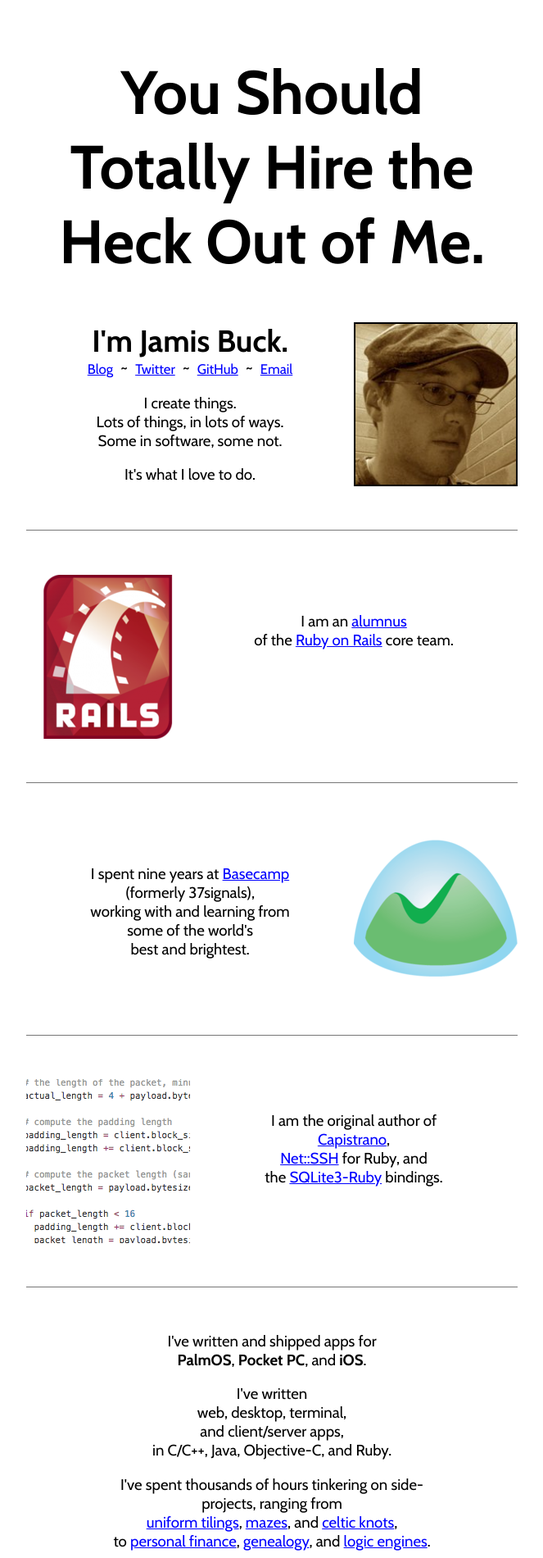
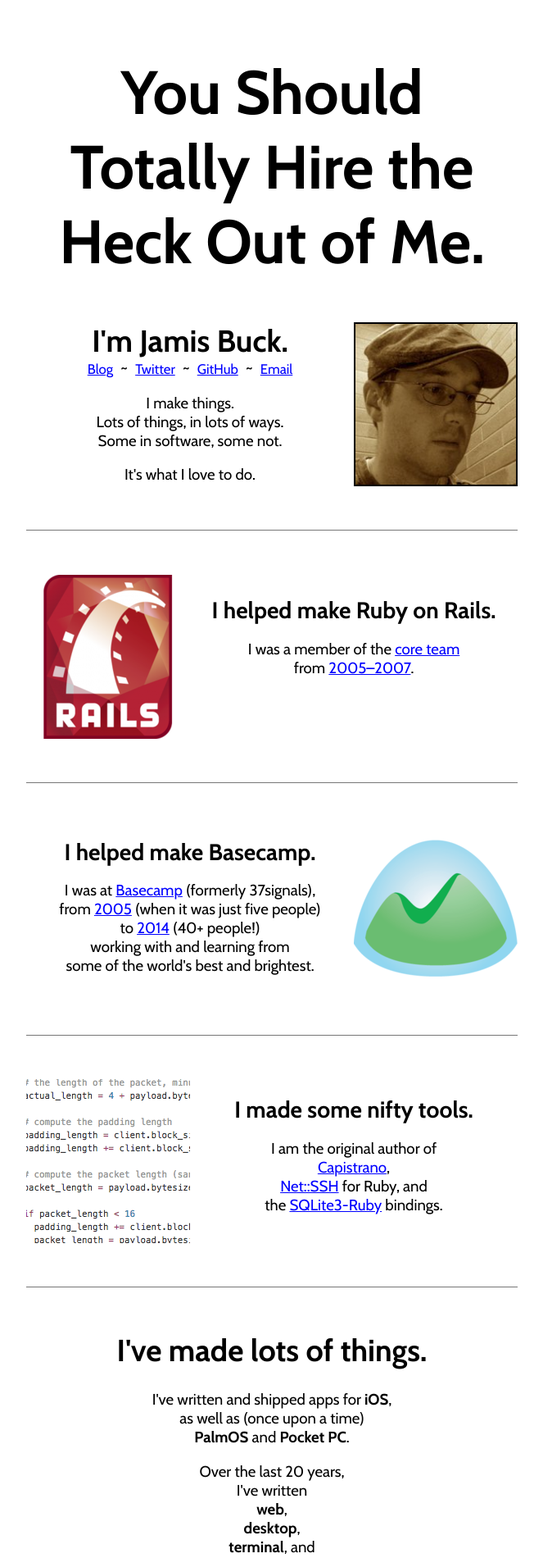
Before and after one commit to jamis/buckblog, a Jekyll site: the page me.html, which Jekyll copies as it is, in a window 1280 px wide. Shown: the top 1900 px of the page at 82% size, without its empty margins (308-971 px from the left). Built offline with Jekyll 4.4.1, drawn with Linux system fonts in a browser that asks for light colours; Markdown is read by kramdown in place of the engine named in the settings; comment, search, counter and statistics services are not loaded; some of the changed text lies outside the part shown.

Commit message:
wordsmithing

```diff
--- a/me.html
+++ b/me.html
@@ -5,19 +5,28 @@
   <meta charset="UTF-8" />
   <link href='http://fonts.googleapis.com/css?family=Cabin:400,700' rel='stylesheet' type='text/css'>
   <style type="text/css">
-    * {
+    html, body {
+      margin: 0;
       font-family: 'Cabin', sans-serif;
       font-size: 14pt;
     }
 
-    html, body {
-      margin: 0;
+    .container {
+      margin: 0 auto;
+      width: 600px;
     }
 
-    .container {
-      margin: 0 auto;
-      margin-bottom: 100pt;
-      width: 600px;
+    .footer {
+      font-size: 80%;
+      text-align: center;
+      color: #777;
+      margin-top: 50pt;
+      margin-bottom: 25pt;
+    }
+
+    .footer a {
+      color: 77f;
+      font-size: 90%;
     }
 
     .availability {
@@ -93,18 +102,21 @@
       border: 2px solid black;
     }
 
-    .callout {
+    h1.callout {
       text-align: center;
       padding: 20px 0;
       font-size: 400%;
       font-weight: bold;
       border-top: 4px solid black;
       border-bottom: 4px solid black;
+      margin: 40pt 0;
     }
 
-    .answer {
+    h2.callout {
+      text-align: center;
       font-size: 200%;
       font-weight: bold;
+      margin: 20pt 0;
     }
 
     .caveats {
@@ -134,7 +146,7 @@
           <a href="http://twitter.com/jamis">Twitter</a> ~
           <a href="http://github.com/jamis">GitHub</a> ~
           <a href="mailto:jamis@jamisbuck.org">Email</a></p>
-        <p>I create things.<br />
+        <p>I make things.<br />
            Lots of things, in lots of ways.<br />
            Some in software, some not.</p>
         <p>It's what I love to do.</p>
@@ -149,18 +161,20 @@
         <img src="./images/me-rails-logo.png" width="200" height="200" />
       </div>
       <div class="text" style="padding-top: 20pt;">
-        <p>I am an <a href="http://rubyonrails.org/core/alumni/">alumnus</a><br />
-           of the <a href="http://rubyonrails.org">Ruby on Rails</a> core team.</p>
+        <h2>I helped make Ruby on Rails.</h2>
+        <p>I was a member of the <a href="http://rubyonrails.org/core/alumni/">core team</a><br />
+          from <a href="https://github.com/rails/rails/commits?author=jamis">2005&ndash;2007</a>.</p>
       </div>
     </div>
 
     <div class="bundle">
-      <div class="text" style="padding-top: 20pt;">
-        <p>I spent nine years at <a href="http://basecamp.com">Basecamp</a><br />
-        (formerly 37signals),<br />
+      <div class="text" style="padding-top: 10pt;">
+        <h2>I helped make Basecamp.</h2>
+        <p>I was at <a href="http://basecamp.com">Basecamp</a> (formerly 37signals),<br />
+        from <a href="https://signalvnoise.com/archives/001058.php">2005</a> (when it was just five people)<br />
+        to <a href="https://signalvnoise.com/posts/3754-what-jamis-left-behind-for-us">2014</a> (40+ people!)<br />
         working with and learning from<br />
-        some of the world's<br />
-        best and brightest.
+        some of the world's best and brightest.
       </div>
       <div class="graphic">
         <img src="./images/me-basecamp-small.png" width="200" height="200" />
@@ -172,6 +186,7 @@
         <img src="./images/me-netssh.png" width="200" height="200" />
       </div>
       <div class="text" style="padding-top: 15pt;">
+        <h2>I made some nifty tools.</h2>
         <p>I am the original author of<br />
         <a href="http://capistranorb.com">Capistrano</a>,<br />
         <a href="https://github.com/net-ssh/net-ssh">Net::SSH</a> for Ruby, and<br />
@@ -180,28 +195,47 @@
     </div>
 
     <div class="single">
-      <p>I've written and shipped apps for<br />
-        <strong>PalmOS</strong>, <strong>Pocket PC</strong>, and <strong>iOS</strong>.</p>
+      <h2 class="callout">I've made lots of things.</h2>
 
-      <p>I've written<br />
-        web, desktop, terminal,<br />
-        and client/server apps,<br />
-        in C/C++, Java, Objective-C, and Ruby.</p>
+      <p>I've written and shipped apps for <strong>iOS</strong>,<br />
+        as well as (once upon a time)<br />
+        <strong>PalmOS</strong> and <strong>Pocket PC</strong>.</p>
 
-      <p>I've spent thousands of hours tinkering on side-projects, ranging
-        from<br />
-        <a href="https://github.com/jamis/kaleidoscope">uniform tilings</a>,
-        <a href="https://github.com/jamis/theseus">mazes</a>, and <a href="https://github.com/jamis/celtic_knot">celtic knots</a>,<br />
-        to <a href="https://github.com/jamis/bucketwise">personal finance</a>, <a href="https://github.com/jamis/piece-by-piece">genealogy</a>, and <a href="https://github.com/jamis/logic-engine">logic engines</a>.</p>
+      <p>Over the last 20 years,<br />
+        I've written<br />
+        <strong>web</strong>,<br />
+        <strong>desktop</strong>,<br />
+        <strong>terminal</strong>, and<br />
+        <strong>client/server</strong> apps,<br />
+        in C/C++, Java, Objective-C, and Ruby.<br />
+        (And quite a few others.)</p>
+
+      <p>Aside from those,<br />
+        I've spent thousands more hours<br />
+        tinkering on side-projects ranging from<br />
+        <a href="https://github.com/jamis/kaleidoscope">uniform tilings</a>,<br />
+        <a href="https://github.com/jamis/theseus">random mazes</a>, and<br />
+        <a href="https://github.com/jamis/celtic_knot">celtic knots</a>,<br />
+        to<br />
+        <a href="https://github.com/jamis/bucketwise">personal finance</a>,<br />
+        <a href="https://github.com/jamis/piece-by-piece">genealogy</a>, and<br />
+        <a href="https://github.com/jamis/logic-engine">logic engines</a>.</p>
 
       <p>I've experimented with grammars, parsers, interpreters, and compilers. I've written and played with ray-tracers and random generators. Syntax highlighters, document readers, logic puzzles, databases, web servers, layout engines&mdash;I've been up to my elbows in all of them.</p>
+
+      <p>Every “side-project” I've done was because I was curious
+        about how something worked.</p>
+
+      <p>I wanted to explore it.</p>
+
+      <h2 class="callout">I wanted to<br />
+        <u>understand</u> it.</h2>
     </div>
 
-    <p class="callout">~ Why? ~</p>
+    <h1 class="callout">So, I learn things.</h1>
 
     <div class="single">
-      <p class="answer">Because<br />
-        I love to learn.</p>
+      <h2 class="callout">Lots of things.<br />Eclectic things.<br />Quickly, and well.</h2>
 
       <p>I'm good at it.<br />
         Set me a task, point me at a challenge,<br />
@@ -216,21 +250,29 @@
         chain mail juggling balls,<br />
         <a href="http://twitpic.com/2vpxxj">kimchi</a> and <a href="https://twitter.com/jamis/status/125708128296771584">homemade marshmallows</a>.</p>
 
+      <p>I've read calculus texts because I wanted to, and books about Middle English because they sounded interesting.</p>
+
       <p>I researched and learned how to generate <a href="http://weblog.jamisbuck.org/2011/2/7/maze-generation-algorithm-recap">random mazes</a>, I learned to play the guitar, and I'm on my way to learning the mandolin and ukulele.</p>
 
       <p>Oh, and I'm currently writing a book<br />about maze algorithms.</p>
 
-      <p class="answer">Because<br />I love to learn.</p>
+      <h2 class="callout">Because<br />I love to learn.</h2>
 
       <blockquote class="twitter-tweet" lang="en"><p>The more I learn, the more I&#39;m convinced that there&#39;s nothing that can&#39;t be learned.</p>&mdash; Jamis Buck (@jamis) <a href="https://twitter.com/jamis/status/476372522573651968">June 10, 2014</a></blockquote>
 <script async src="http://platform.twitter.com/widgets.js" charset="utf-8"></script>
     </div>
 
-    <p class="callout">Hire me.</p>
+    <h1 class="callout">Hire me.</h1>
 
     <div class="single">
-      <p>Got a problem you need solved?<br />
-        Give me a try.<br /> Part-time, full-time, or contract, let's talk<br />
+      <p>Got a problem you need solved?</p>
+
+      <p>Maybe what you need is a another dedicated learner
+        working on it with you.</p>
+
+      <h2 class="callout">Give me a try.</h2>
+
+      <p>Part-time, full-time, or contract, let's talk<br />
         and see if we can make something work.</p>
 
       <p>
@@ -241,6 +283,10 @@
       <p class="caveats">Remote offers only, please.<br />
         Relocation is not currently an option.</p>
     </div>
+
+    <div class="footer">
+      &copy;2015 Jamis Buck &lt;<a href="mailto:jamis@jamisbuck.org">jamis@jamisbuck.org</a>&gt;
+    </div>
   </div>
 </body>
 </html>
```
